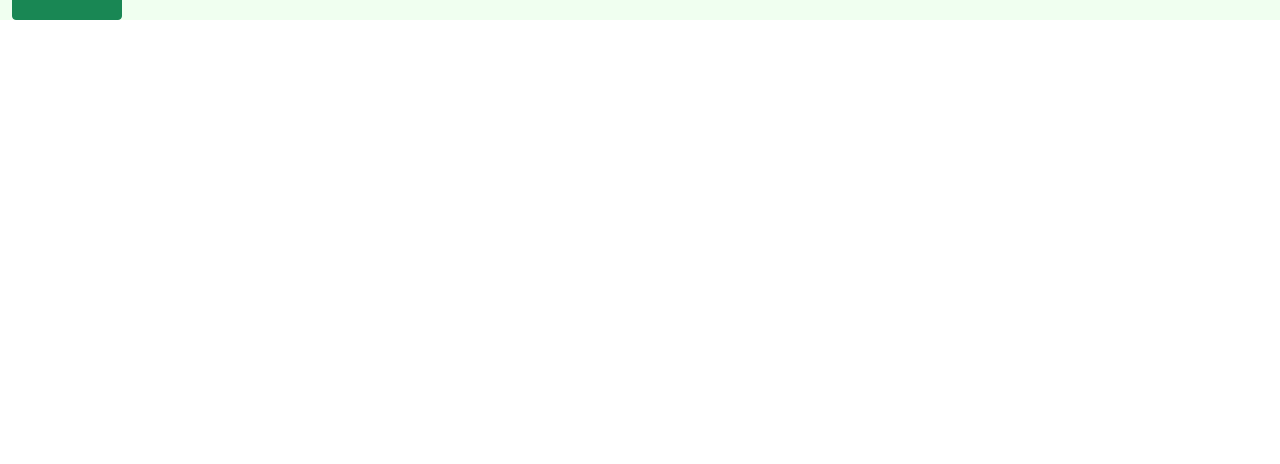
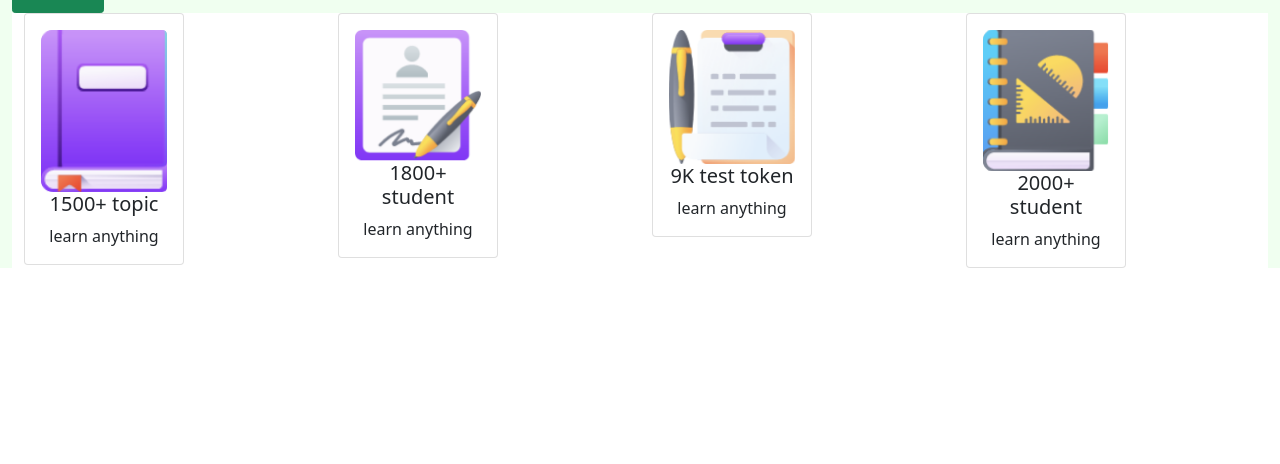
Before and after one commit to salmansami1938/mid, a plain HTML site: page index.html in a window 1280 px wide. Shown: the part 336-800 px from the top of the page. Drawn offline with nearby package versions, Linux system fonts and the light colour scheme.

Commit message:
submission number four

```diff
--- a/index.html
+++ b/index.html
@@ -57,9 +57,8 @@
         <div><p>Are you ready to learn?</p>
         <h1>Learn with fun on any schedule</h1>
         <p>Lorem Ipsum is simply dummy text of the printing and typesetting industry</p>
-        <button class="btn btn-success">
+        <button class="btn btn-success btn-sm">
           <p>Get started</p>
-
 
         </button>
     </div>
@@ -69,6 +68,51 @@
 
     </div>
     </div>
+
+    <div class="container-fluid" style="background-color:white;">
+        <div class="row">
+
+    <div class="col">
+        <div class="card text-center" style="width: 10rem;">
+            <div class="card-body">
+                <img src="icons/book.png" class="card-img-top" alt="..">
+                <h5 class="card-title">1500+ topic</h5>
+                <p class="card-text">learn anything</p>
+
+            </div>
+        </div>
+    </div>
+    <div class="col">
+        <div class="card text-center" style="width: 10rem;">
+            <div class="card-body">
+                <img src="icons/Student.png" class="card-img-top" alt="..">
+                <h5 class="card-title">1800+ student</h5>
+                <p class="card-text">learn anything</p>
+
+            </div>
+        </div>
+    </div>
+    <div class="col">
+        <div class="card text-center" style="width: 10rem;">
+            <div class="card-body">
+                <img src="icons/Test.png" class="card-img-top" alt="..">
+                <h5 class="card-title">9K test token</h5>
+                <p class="card-text">learn anything</p>
+
+            </div>
+        </div>
+    </div>
+    <div class="col">
+        <div class="card text-center" style="width: 10rem;">
+            <div class="card-body">
+                <img src="icons/Students.png" class="card-img-top" alt="..">
+                <h5 class="card-title">2000+ student</h5>
+                <p class="card-text">learn anything</p>
+
+            </div>
+        </div>
+    </div>
+
 </main>
 
 
```
